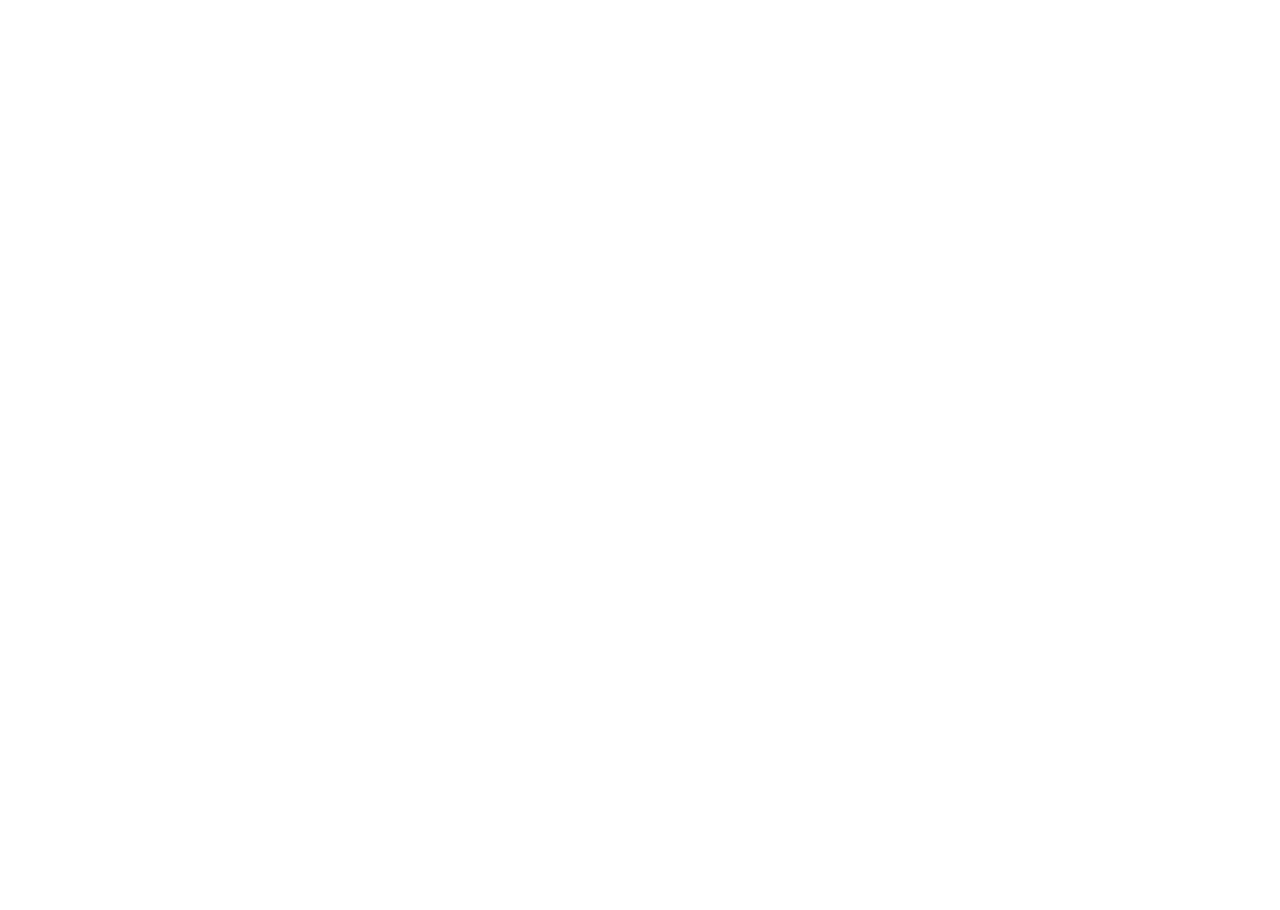
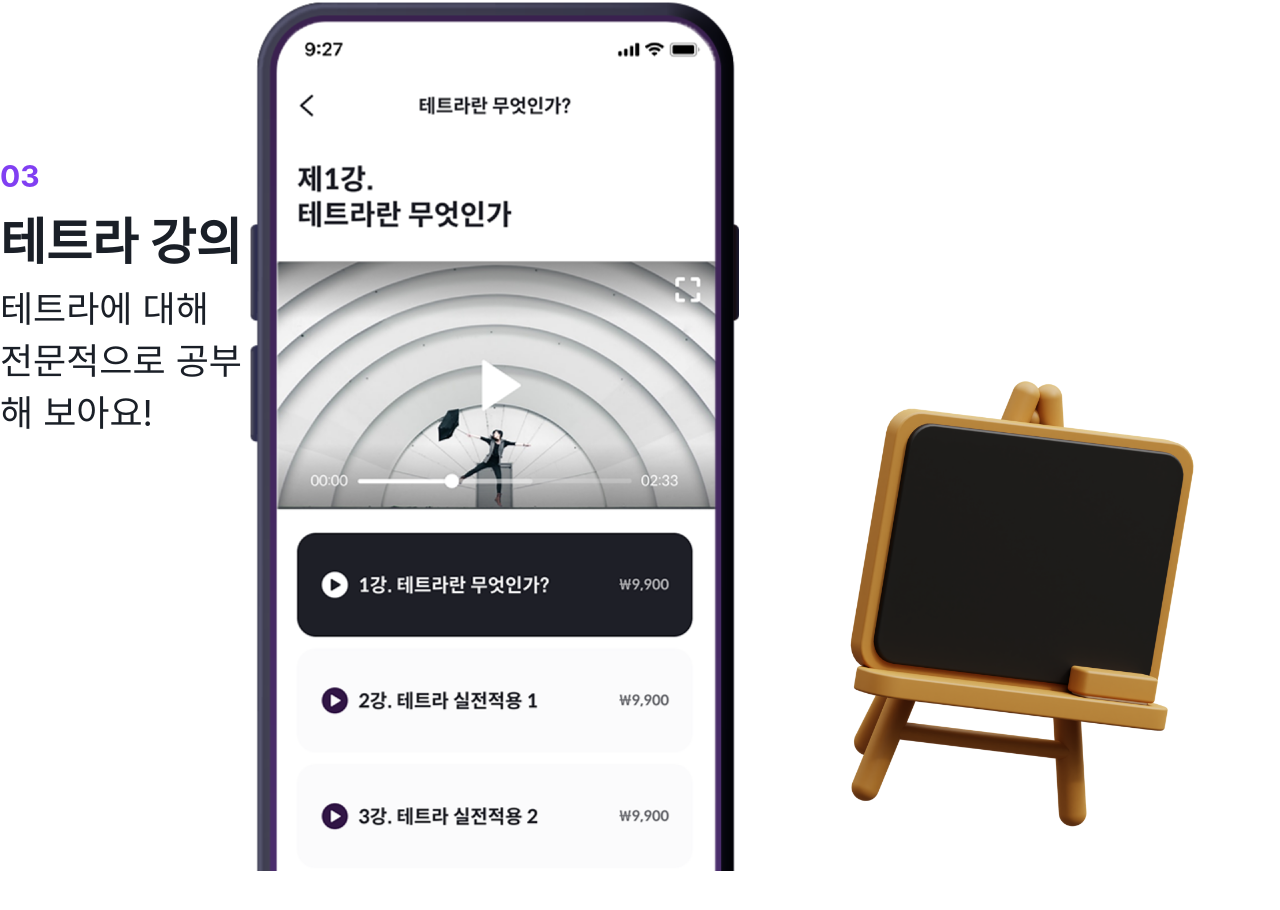
Before and after one commit to dstestdeveloper/tetra, a React (Create React App) app: page / in a window 1280 px wide. Shown: the part 4307-5217 px from the top of the page. Before the commit the page ends 4411 px from the top, so only its background shows below. Built offline with nearby package versions, Linux system fonts and the light colour scheme.

Commit message:
Feature: 강의 부분  배치 제외 완성

```diff
--- a/src/App.tsx
+++ b/src/App.tsx
@@ -1,6 +1,7 @@
 import Community from "./components/Community";
 import Header from "./components/Header";
 import Intro from "./components/Intro";
+import Lecture from "./components/Lecture";
 import Quiz from "./components/Quiz";
 import SelfCoaching from "./components/SelfCoaching";
 
@@ -12,6 +13,7 @@ function App() {
   //모바일버전 남음
   //quiz부분 회색원 + 그 쪽 style문제
   //커뮤니티부분 회색원 + 그 쪽 style문제
+  //강의부분 회색원 + 그 쪽 style문제
 
   return (
     <>
@@ -20,6 +22,7 @@ function App() {
       <SelfCoaching />
       <Quiz />
       <Community />
+      <Lecture />
       <div style={{ height: "200px" }}></div>
     </>
   );
--- /dev/null
+++ b/src/components/Lecture.tsx
@@ -0,0 +1,74 @@
+import React from "react";
+import styled from "styled-components";
+
+const Lecture: React.FC = () => {
+  return (
+    <LectureWrapper>
+      <LectureDescription>
+        <PurpleTitle>03</PurpleTitle>
+        <Title>테트라 강의</Title>
+        <Content>
+          테트라에 대해
+          <br />
+          전문적으로 공부해 보아요!
+        </Content>
+      </LectureDescription>
+      <LectureImage
+        src={"/images/lecturePhone.png"}
+        alt="lecturePhone"
+        width={489}
+        height={869}
+      />
+      <LectureImage
+        src={"/images/blackboard.png"}
+        alt="blackboard"
+        width={541}
+        height={541}
+      />
+    </LectureWrapper>
+  );
+};
+
+const PurpleTitle = styled.div`
+  font-weight: 700;
+  font-size: 30px;
+  color: #813ff2;
+`;
+
+const Content = styled.div`
+  font-weight: 400;
+  font-size: 36px;
+  color: #1a1f27;
+  margin-top: 6px;
+`;
+
+const Title = styled.div`
+  font-weight: 700;
+  font-size: 50px;
+  color: #1a1f27;
+  margin-top: 8px;
+`;
+
+const LectureDescription = styled.div`
+  display: inline-flex;
+  flex-direction: column;
+  align-items: flex-start;
+  margin-bottom: 435px;
+`;
+
+const LectureImage = styled.img`
+  object-fit: contain;
+  z-index: 1;
+`;
+
+const LectureWrapper = styled.div`
+  position: relative;
+  width: 100%;
+  height: 967px;
+  background-color: #ffffff;
+  display: inline-flex;
+  justify-content: space-evenly;
+  align-items: flex-end;
+`;
+
+export default Lecture;
```
Also changed, not shown: public/images/blackboard.png (added), public/images/lecturePhone.png (added).
